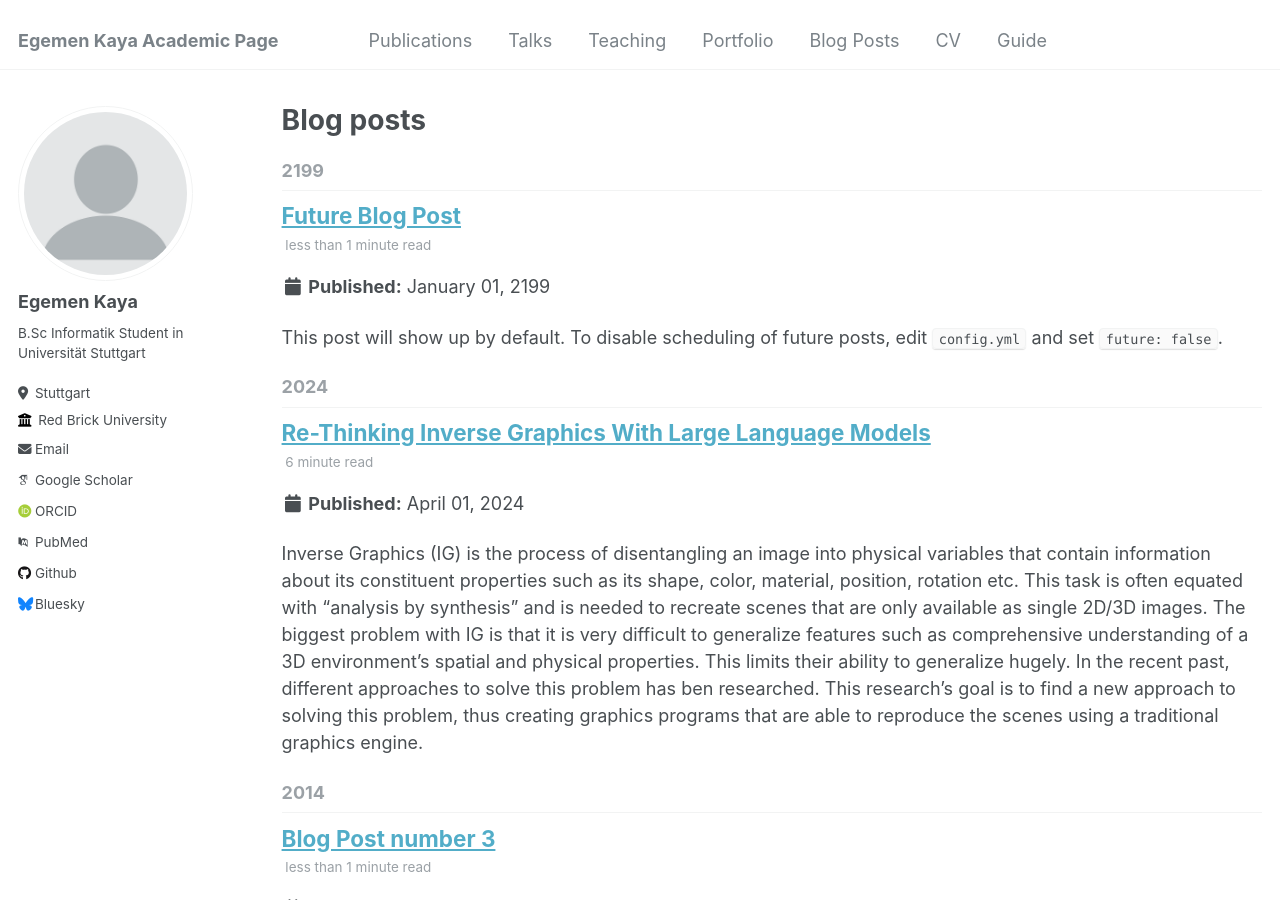
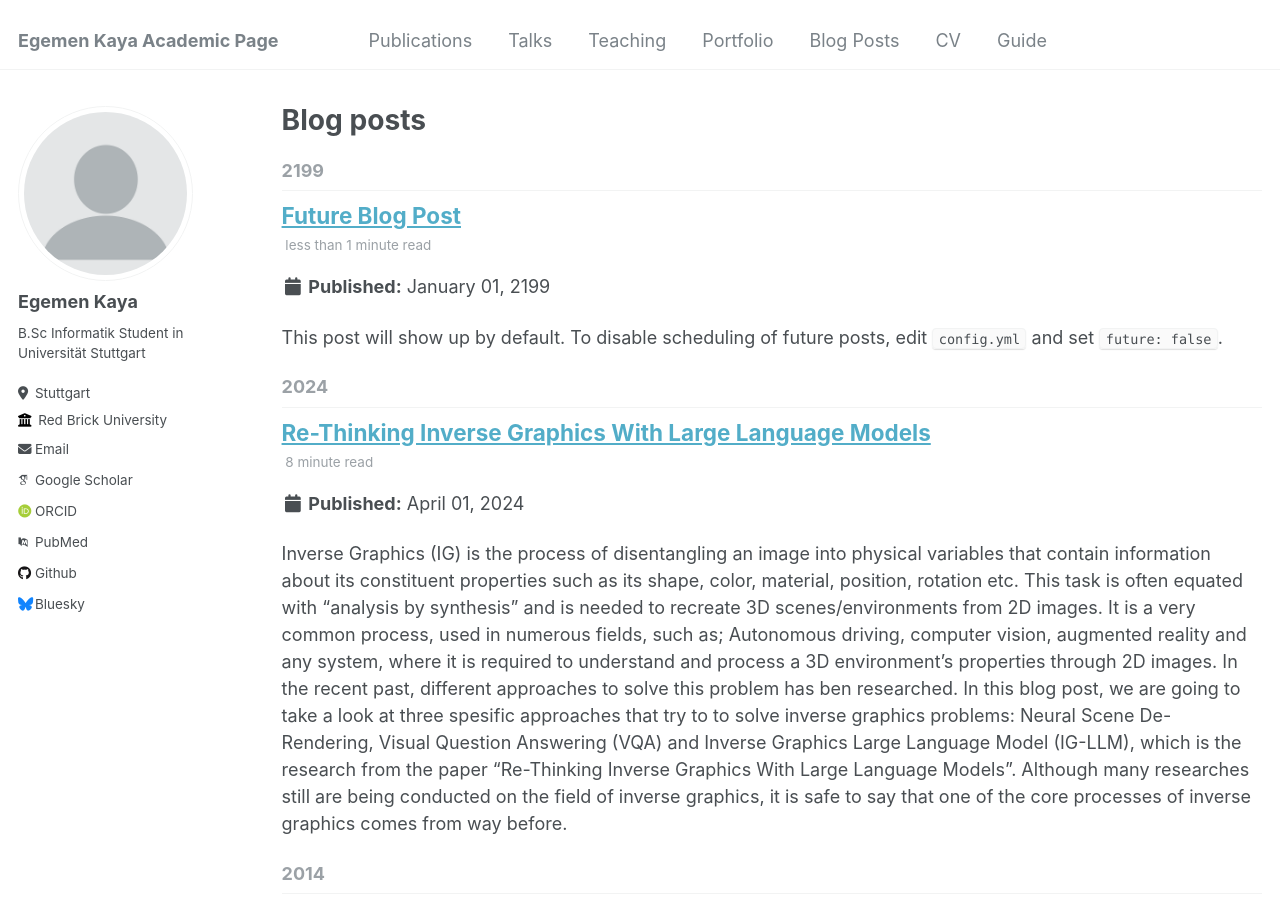
Before and after one commit to egemeenkaya/egemeenkaya.github.io, a Jekyll site: the page built from _pages/year-archive.html, in a window 1280 px wide and 900 px high. Built offline with Jekyll 4.4.1, drawn with Linux system fonts in a browser that asks for light colours; some web fonts are replaced.

Commit message:
first part rewriting- til classification

```diff
--- a/_posts/2015-08-14-blog-post-4.md
+++ b/_posts/2015-08-14-blog-post-4.md
@@ -8,8 +8,25 @@
   - Spatial Reasoning
 ---
 
-Inverse Graphics (IG) is the process of disentangling an image into physical variables that contain information about its constituent properties such as its shape, color, material, position, rotation etc. This task is often equated with "analysis by synthesis" and is needed to recreate scenes that are only available as single 2D/3D images.
-The biggest problem with IG is that it is very difficult to generalize features such as comprehensive understanding of a 3D environment's spatial and physical properties. This limits their ability to generalize hugely. In the recent past, different approaches to solve this problem has ben researched. This research's goal is to find a new approach to solving this problem, thus creating graphics programs that are able to reproduce the scenes using a traditional graphics engine.
+Inverse Graphics (IG) is the process of disentangling an image into physical variables that contain information about its constituent properties such as its shape, color, material, position, rotation etc. This task is often equated with "analysis by synthesis" and is needed to recreate 3D scenes/environments from 2D images. It is a very common process, used in numerous fields, such as; Autonomous driving, computer vision, augmented reality and any system, where it is required to understand and process a 3D environment's properties through 2D images.
+In the recent past, different approaches to solve this problem has ben researched. In this blog post, we are going to take a look at three spesific approaches that try to to solve inverse graphics problems: Neural Scene De-Rendering, Visual Question Answering (VQA) and Inverse Graphics Large Language Model (IG-LLM), which is the research from the paper "Re-Thinking Inverse Graphics With Large Language Models".
+Although many researches still are being conducted on the field of inverse graphics, it is safe to say that one of the core processes of inverse graphics comes from way before.
+
+<img src="/images/teapot.png" alt="teapot" align="center" width="600"/>
+
+<h3 id="why llms">What is needed to "recreate" a scene?</h3>
+
+In order to recreate a scene/environment seen in a 2D picture, there are some core steps a model has to take.
+  First, the picture needs to be classified and "understood". What that means is that the model has to be able to define the objects in the picture and tell them apart by a sort of generalization algorithm. There are many ways to accomplish this task such as; pixel-level, object-level and scene-level classification. Usually, features are extracted from the image using convolutional neural networks (CNNs) or other techniques. For now, this is all we need to know about how classification works.
+
+<img src="/images/classification.png" alt="classification" align="center" width="600"/>
+
+  After understanding what the objectsin the image are, the relations between those objects must be inspected. Because the images are 2D planes with no depth, it is crucial to develop the understanding of depth before analyzing the spacing in the images. That is called 'holistic scene de-rendering' and how it operates is basically connecting objects with each others, using their spatial properties and other relations built before. This allows the models to understand the correct 3D setting of the objects from a 2D image.
+
+
+Although, the biggest problem with IG is that it is very difficult to generalize features such as comprehensive understanding of a 3D environment's spatial and physical properties. This limits their ability to generalize hugely.
+
+This research's goal is to find a new approach to solving this problem, thus creating graphics programs that are able to reproduce the scenes using a traditional graphics engine.
 
 The authors are planning to leverage the proficiency of Large Language Models (LLMs) as LLMs exhibit compositional reasoning abilities that could be beneficial for spatial reasoning in 3D tasks. In order to achieve this, they propose the Inverse-Graphics Large Language Model (IG-LLM): an inverse graphics framework centered around an LLM, that transforms a visual embedding into a structured, compositional 3D-scene representation autoregressively. This process works beyond mere pixel- or object-level interpretation of an image and tries to find physical relationships among essential objects of the scene.
 
```
